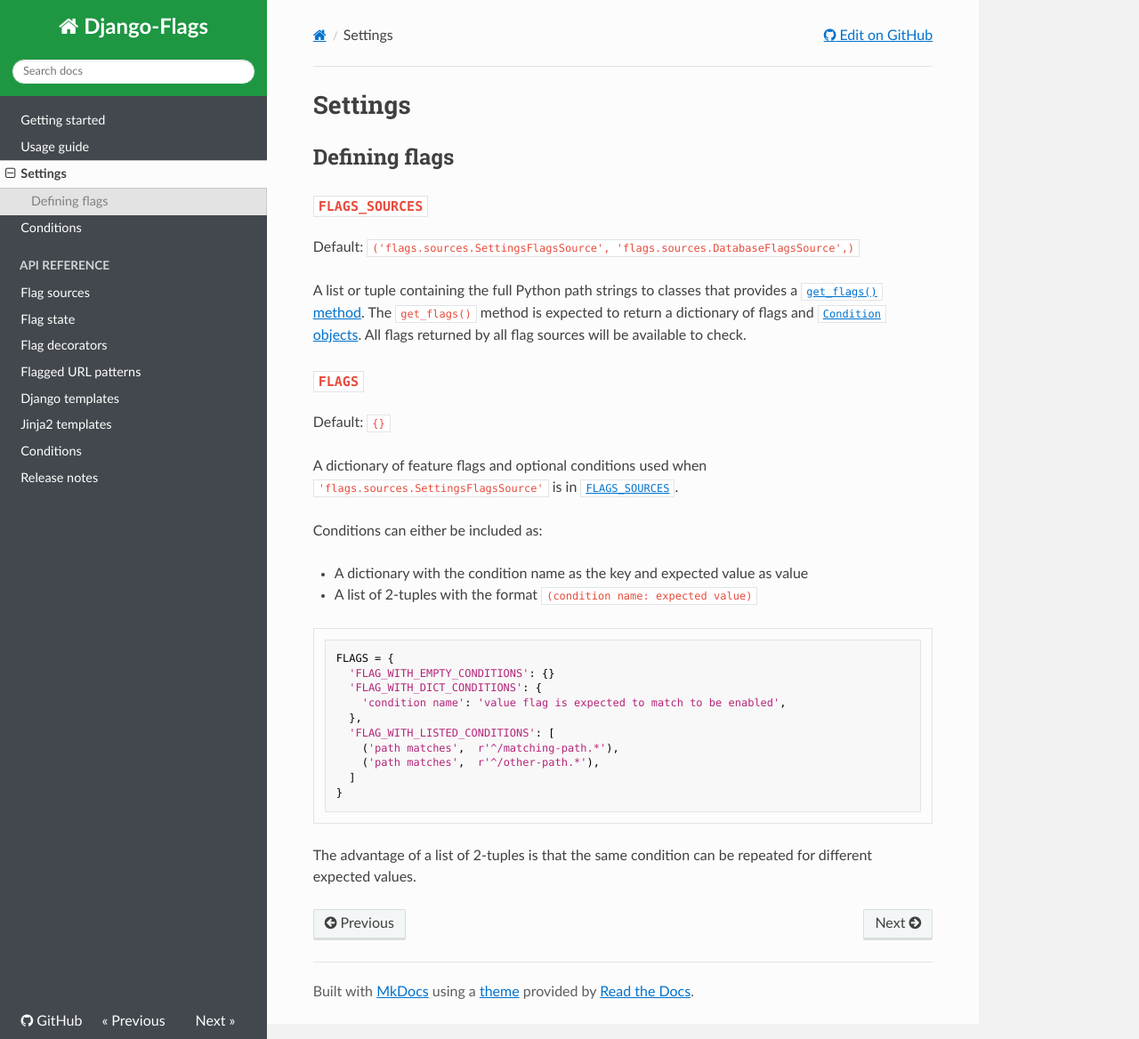
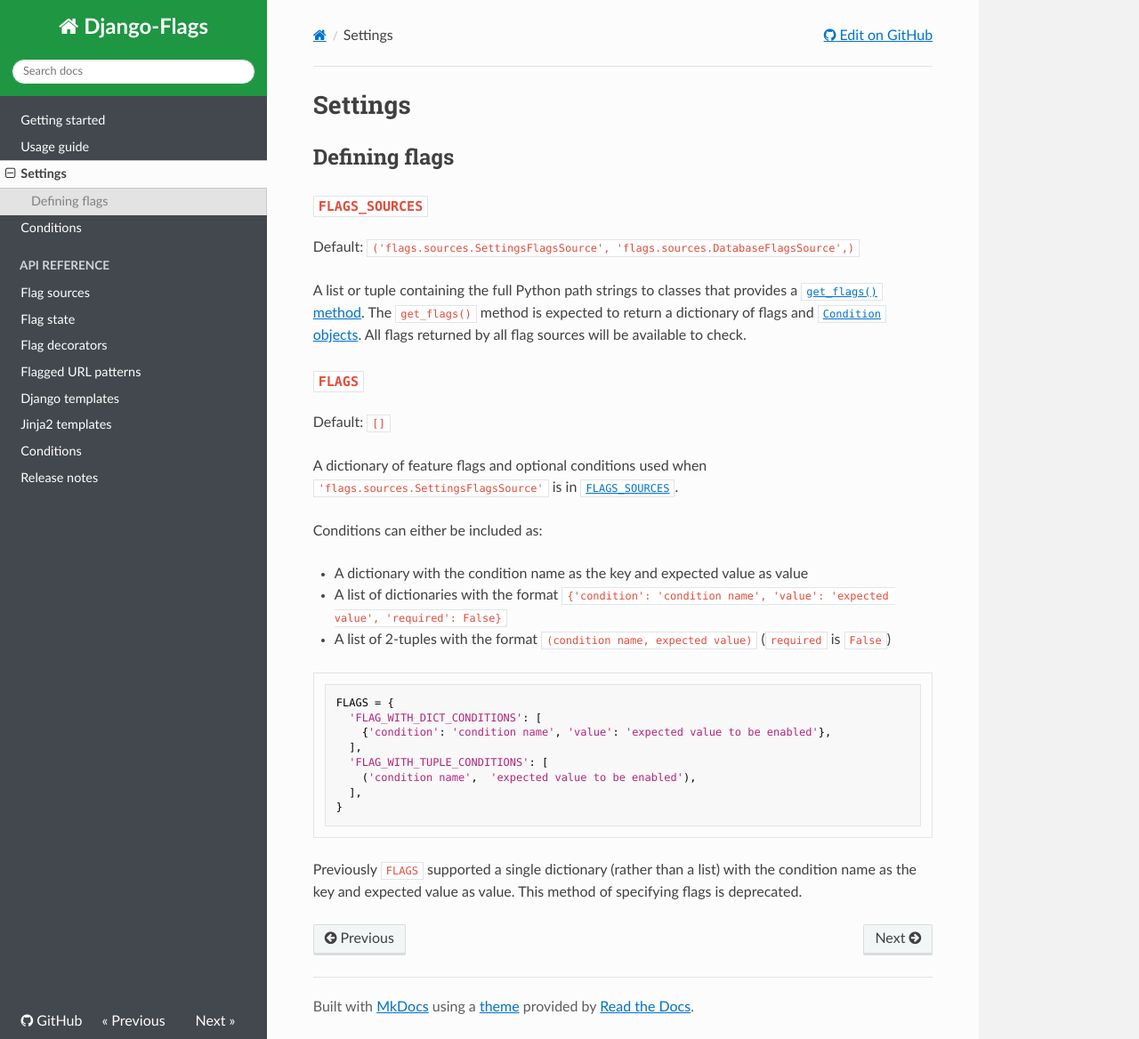
Before and after one commit to cfpb/django-flags, an MkDocs documentation site: the page built from docs/settings.md, in a window 1280 px wide and 1168 px high. Shown: the whole window at 89% size. Built offline with MkDocs 1.6.1, drawn with Linux system fonts in a browser that asks for light colours; nearby versions of some CDN libraries; old or Windows-style settings are respelled for this version of MkDocs.

Commit message:
Deprecate single-dict condition definition for flags

````diff
--- a/docs/settings.md
+++ b/docs/settings.md
@@ -10,26 +10,25 @@
 
 ### `FLAGS`
 
-Default: `{}`
+Default: `[]`
 
 A dictionary of feature flags and optional conditions used when `'flags.sources.SettingsFlagsSource'` is in [`FLAGS_SOURCES`](#flag_sources).
 
 Conditions can either be included as:
 
 - A dictionary with the condition name as the key and expected value as value
-- A list of 2-tuples with the format `(condition name: expected value)`
+- A list of dictionaries with the format `{'condition': 'condition name', 'value': 'expected value', 'required': False}`
+- A list of 2-tuples with the format `(condition name, expected value)` (`required` is `False`)
 
 ```python
 FLAGS = {
-  'FLAG_WITH_EMPTY_CONDITIONS': {}
-  'FLAG_WITH_DICT_CONDITIONS': {
-    'condition name': 'value flag is expected to match to be enabled',
-  },
-  'FLAG_WITH_LISTED_CONDITIONS': [
-    ('path matches',  r'^/matching-path.*'),
-    ('path matches',  r'^/other-path.*'),
-  ]
+  'FLAG_WITH_DICT_CONDITIONS': [
+    {'condition': 'condition name', 'value': 'expected value to be enabled'},
+  ],
+  'FLAG_WITH_TUPLE_CONDITIONS': [
+    ('condition name',  'expected value to be enabled'),
+  ],
 }
 ```
 
-The advantage of a list of 2-tuples is that the same condition can be repeated for different expected values.
+Previously `FLAGS` supported a single dictionary (rather than a list) with the condition name as the key and expected value as value. This method of specifying flags is deprecated.
````
Also changed, not shown: docs/conditions.md (+8 -8 lines), docs/index.md (+1 -1 lines), docs/usage.md (+5 -5 lines), 6 other files.
